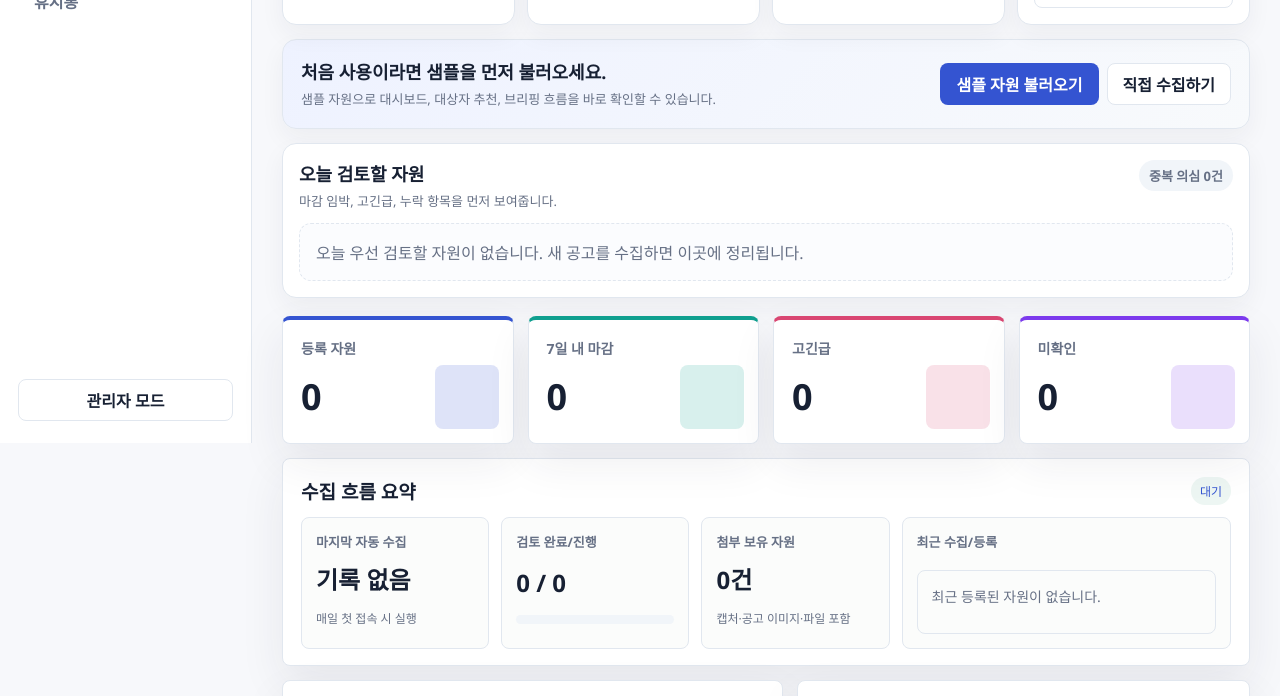
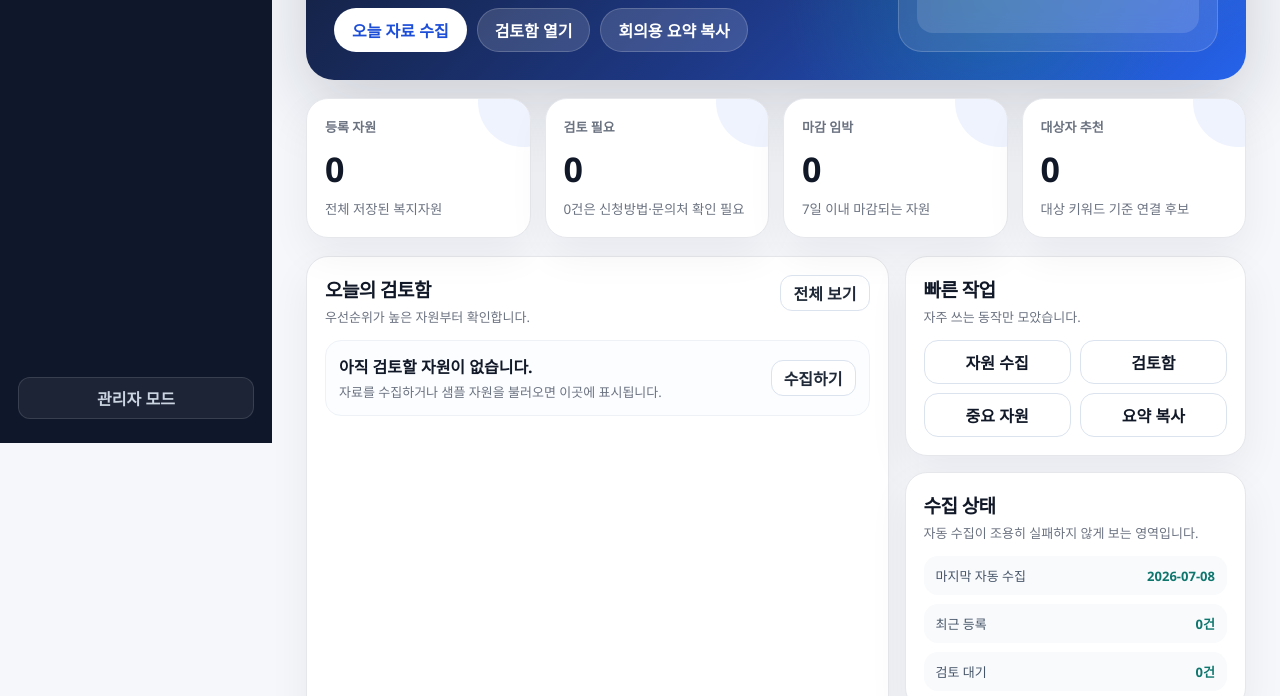
Before and after one commit to hansimjeking-spec/-, a website: page index.html in a window 1280 px wide. Shown: the part 357-1053 px from the top of the page. Drawn offline with Linux system fonts and the light colour scheme; no server answers.

Commit message:
대시보드형 라운지 레이어 연결

```diff
--- a/index.html
+++ b/index.html
@@ -6,6 +6,7 @@
   <title>복지자원 레이더</title>
   <link rel="stylesheet" href="./styles.css">
   <link rel="stylesheet" href="./radar-enhancements.css">
+  <link rel="stylesheet" href="./radar-lounge.css">
 </head>
 <body>
   <div class="app-shell">
@@ -311,5 +312,6 @@
   <div class="toast" id="toast" role="status" aria-live="polite"></div>
   <script src="./app.js" type="module"></script>
   <script src="./radar-enhancements.js" type="module"></script>
+  <script src="./radar-lounge.js" type="module"></script>
 </body>
 </html>
```
